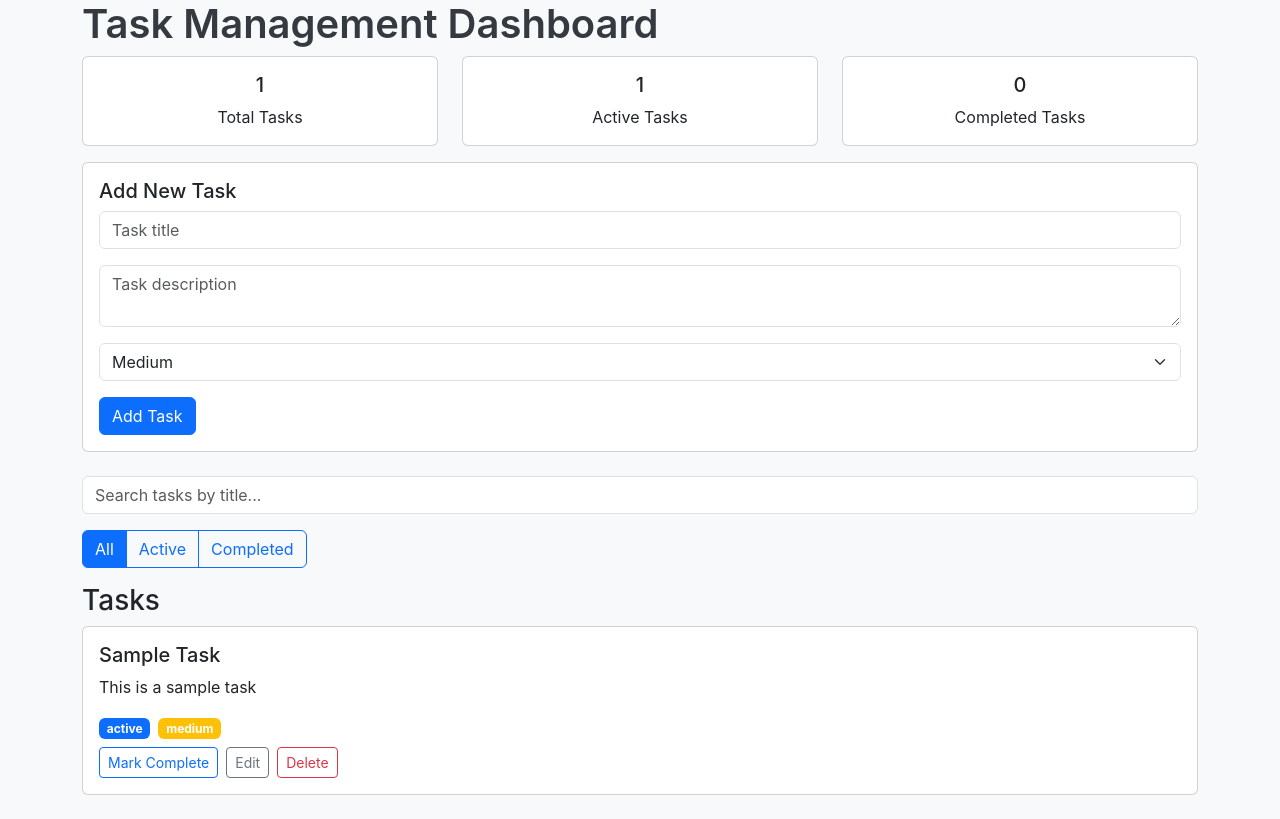
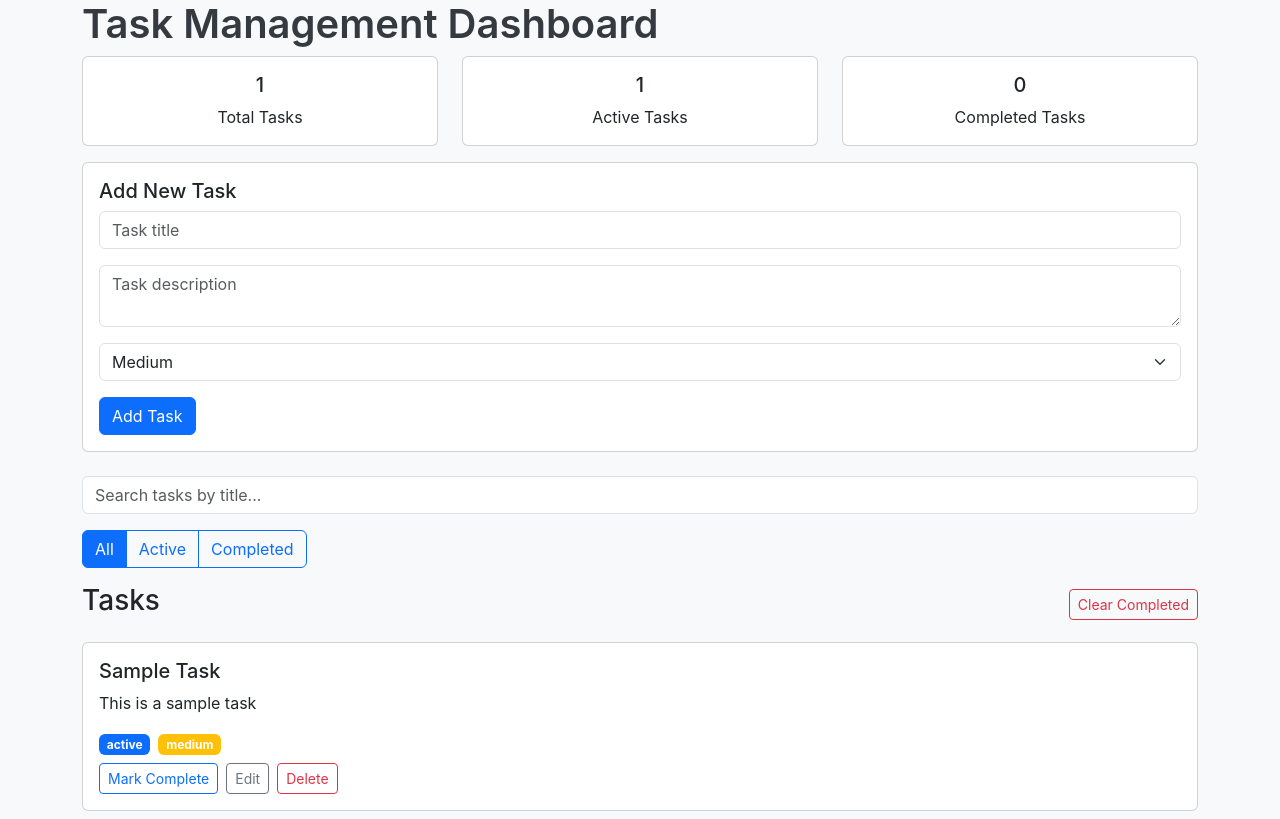
Before and after one commit to jsgumban/task-management-app, a React (Create React App) app: page / in a window 1280 px wide. Built offline with nearby package versions, Linux system fonts and the light colour scheme.

Commit message:
Add custom task manager hook and use it across components

```diff
--- a/src/components/SearchBar.js
+++ b/src/components/SearchBar.js
@@ -1,8 +1,8 @@
 import React from 'react';
-import { useTask } from '../context/TaskContext';
+import useTaskManager from '../hooks/useTaskManager';
 
 const SearchBar = () => {
-  const { searchTerm, setSearchTerm } = useTask();
+  const { searchTerm, setSearchTerm } = useTaskManager();
 
   const handleSearchChange = (e) => {
     setSearchTerm(e.target.value);
--- a/src/components/TaskCounter.js
+++ b/src/components/TaskCounter.js
@@ -1,16 +1,8 @@
-import React, { useMemo } from 'react';
-import { useTask } from '../context/TaskContext';
+import React from 'react';
+import useTaskManager from '../hooks/useTaskManager';
 
 const TaskCounter = React.memo(() => {
-  const { tasks } = useTask();
-
-  const taskStats = useMemo(() => {
-    const totalTasks = tasks.length;
-    const completedTasks = tasks.filter(task => task.status === 'completed').length;
-    const activeTasks = totalTasks - completedTasks;
-    return { totalTasks, completedTasks, activeTasks };
-  }, [tasks]);
-
+  const { taskStats } = useTaskManager();
   const { totalTasks, completedTasks, activeTasks } = taskStats;
 
   return (
--- a/src/components/TaskFilter.js
+++ b/src/components/TaskFilter.js
@@ -1,8 +1,8 @@
 import React from 'react';
-import { useTask } from '../context/TaskContext';
+import useTaskManager from '../hooks/useTaskManager';
 
 const TaskFilter = () => {
-  const { filter, setFilter } = useTask();
+  const { filter, setFilter } = useTaskManager();
 
   const handleFilterChange = (newFilter) => {
     setFilter(newFilter);
--- a/src/components/TaskForm.js
+++ b/src/components/TaskForm.js
@@ -1,18 +1,16 @@
 import React, { useState } from 'react';
-import { useTask } from '../context/TaskContext';
-import { createTask } from '../utils/taskHelpers';
+import useTaskManager from '../hooks/useTaskManager';
 
 const TaskForm = () => {
   const [title, setTitle] = useState('');
   const [description, setDescription] = useState('');
   const [priority, setPriority] = useState('medium');
-  const { addTask } = useTask();
+  const { addNewTask } = useTaskManager();
 
   const handleSubmit = (e) => {
     e.preventDefault();
     if (title.trim()) {
-      const newTask = createTask(title, description, priority);
-      addTask(newTask);
+      addNewTask(title, description, priority);
       setTitle('');
       setDescription('');
       setPriority('medium');
--- a/src/components/TaskItem.js
+++ b/src/components/TaskItem.js
@@ -1,12 +1,12 @@
 import React, { useState, useCallback } from 'react';
-import { useTask } from '../context/TaskContext';
+import useTaskManager from '../hooks/useTaskManager';
 
 const TaskItem = React.memo(({ task }) => {
   const [isEditing, setIsEditing] = useState(false);
   const [title, setTitle] = useState(task.title);
   const [description, setDescription] = useState(task.description);
   const [priority, setPriority] = useState(task.priority);
-  const { updateTask, deleteTask } = useTask();
+  const { updateTask, deleteTask, toggleTaskStatus } = useTaskManager();
 
   const handleSave = useCallback(() => {
     updateTask({ ...task, title, description, priority, updatedAt: new Date() });
@@ -17,13 +17,9 @@ const TaskItem = React.memo(({ task }) => {
     deleteTask(task.id);
   }, [task.id, deleteTask]);
 
-  const toggleStatus = useCallback(() => {
-    updateTask({
-      ...task,
-      status: task.status === 'completed' ? 'active' : 'completed',
-      updatedAt: new Date()
-    });
-  }, [task, updateTask]);
+  const handleToggleStatus = useCallback(() => {
+    toggleTaskStatus(task.id);
+  }, [task.id, toggleTaskStatus]);
 
   if (isEditing) {
     return (
@@ -75,7 +71,7 @@ const TaskItem = React.memo(({ task }) => {
           {task.priority}
         </span>
         <div className="mt-2">
-          <button className="btn btn-outline-primary btn-sm me-2" onClick={toggleStatus}>
+          <button className="btn btn-outline-primary btn-sm me-2" onClick={handleToggleStatus}>
             {task.status === 'completed' ? 'Mark Active' : 'Mark Complete'}
           </button>
           <button className="btn btn-outline-secondary btn-sm me-2" onClick={() => setIsEditing(true)}>
--- a/src/components/TaskList.js
+++ b/src/components/TaskList.js
@@ -1,21 +1,21 @@
-import React, { useMemo } from 'react';
-import { useTask } from '../context/TaskContext';
+import React from 'react';
+import useTaskManager from '../hooks/useTaskManager';
 import TaskItem from './TaskItem';
 
 const TaskList = React.memo(() => {
-  const { tasks, filter, searchTerm } = useTask();
-
-  const filteredTasks = useMemo(() => {
-    return tasks.filter(task => {
-      const matchesFilter = filter === 'all' || task.status === filter;
-      const matchesSearch = task.title.toLowerCase().includes(searchTerm.toLowerCase());
-      return matchesFilter && matchesSearch;
-    });
-  }, [tasks, filter, searchTerm]);
+  const { filteredTasks, bulkDeleteCompleted } = useTaskManager();
 
   return (
     <div>
-      <h3>Tasks</h3>
+      <div className="d-flex justify-content-between align-items-center mb-3">
+        <h3>Tasks</h3>
+        <button
+          className="btn btn-outline-danger btn-sm"
+          onClick={bulkDeleteCompleted}
+        >
+          Clear Completed
+        </button>
+      </div>
       {filteredTasks.length === 0 ? (
         <p>No tasks found.</p>
       ) : (
--- /dev/null
+++ b/src/hooks/useTaskManager.js
@@ -0,0 +1,67 @@
+import { useTask } from '../context/TaskContext';
+import { createTask } from '../utils/taskHelpers';
+
+function useTaskManager() {
+  const { tasks, addTask, updateTask, deleteTask, filter, searchTerm, setFilter, setSearchTerm } = useTask();
+
+	// This hook manages task operations and provides filtered tasks and stats
+  const getFilteredTasks = () => {
+    return tasks.filter(task => {
+      const matchesFilter = filter === 'all' || task.status === filter;
+      const matchesSearch = task.title.toLowerCase().includes(searchTerm.toLowerCase());
+      return matchesFilter && matchesSearch;
+    });
+  };
+
+	// This function calculates task statistics
+  const getTaskStats = () => {
+    const totalTasks = tasks.length;
+    const completedTasks = tasks.filter(task => task.status === 'completed').length;
+    const activeTasks = totalTasks - completedTasks;
+    return { totalTasks, completedTasks, activeTasks };
+  };
+
+	// This function creates a new task with default values
+  const addNewTask = (title, description, priority = 'medium') => {
+    const newTask = createTask(title, description, priority);
+    addTask(newTask);
+    return newTask;
+  };
+
+	// This function toggles the status of a task between 'active' and 'completed'
+  const toggleTaskStatus = (taskId) => {
+    const task = tasks.find(t => t.id === taskId);
+    if (task) {
+      updateTask({
+        ...task,
+        status: task.status === 'completed' ? 'active' : 'completed',
+        updatedAt: new Date()
+      });
+    }
+  };
+
+	//
+  const bulkDeleteCompleted = () => {
+    const activeTasks = tasks.filter(task => task.status === 'active');
+    tasks.filter(task => task.status === 'completed').forEach(task => {
+      deleteTask(task.id);
+    });
+  };
+
+  return {
+    tasks,
+    filteredTasks: getFilteredTasks(),
+    taskStats: getTaskStats(),
+    filter,
+    searchTerm,
+    setFilter,
+    setSearchTerm,
+    addNewTask,
+    updateTask,
+    deleteTask,
+    toggleTaskStatus,
+    bulkDeleteCompleted
+  };
+}
+
+export default useTaskManager;
```
